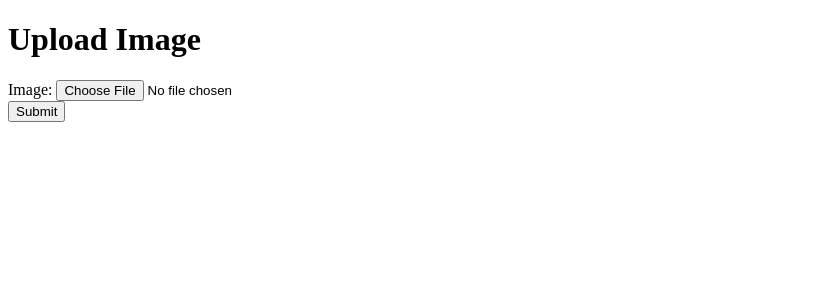
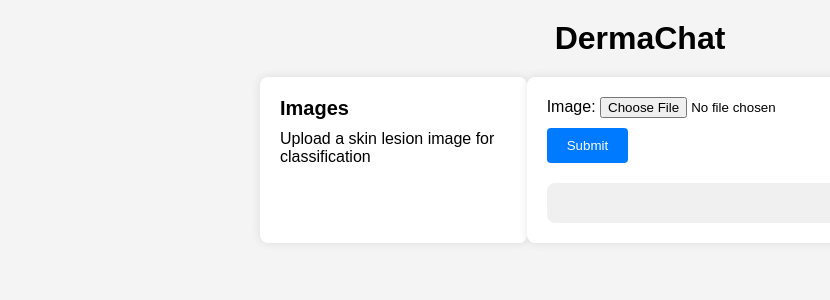
Before and after one commit to FrancescoRec/Dermachat, a Django app: page /dermachat/ in a window 1280 px wide. Shown: the top 300 px of the page, without its empty margins (0-830 px from the left). Run offline with Django 5.2, Linux system fonts and the light colour scheme.

Commit message:
made_style

```diff
--- /dev/null
+++ b/dermachat/static/styles.css
@@ -0,0 +1,75 @@
+/* Reset default browser styles */
+* {
+    margin: 0;
+    padding: 0;
+    box-sizing: border-box;
+}
+
+/* Global styles */
+body {
+    font-family: Arial, sans-serif;
+    background-color: #f4f4f4;
+}
+
+.container {
+    max-width: 800px;
+    margin: 0 auto;
+    padding: 20px;
+}
+
+.header {
+    text-align: center;
+    margin-bottom: 20px;
+}
+
+.content {
+    display: flex;
+}
+
+.sidebar {
+    flex: 1;
+    padding: 20px;
+    background-color: #fff;
+    border-radius: 8px;
+    box-shadow: 0 0 10px rgba(0, 0, 0, 0.1);
+}
+
+.sidebar h2 {
+    font-size: 20px;
+    margin-bottom: 10px;
+}
+
+.main {
+    flex: 2;
+    padding: 20px;
+    background-color: #fff;
+    border-radius: 8px;
+    box-shadow: 0 0 10px rgba(0, 0, 0, 0.1);
+}
+
+form {
+    margin-bottom: 20px;
+}
+
+button[type="submit"] {
+    padding: 10px 20px;
+    background-color: #007bff;
+    color: #fff;
+    border: none;
+    border-radius: 4px;
+    cursor: pointer;
+    margin-top: 10px;
+}
+
+button[type="submit"]:hover {
+    background-color: #0056b3;
+
+
+}
+
+#prediction-result {
+    margin-top: 20px;
+    padding: 20px;
+    background-color: #f0f0f0;
+    border-radius: 8px;
+}
--- a/dermachat/templates/upload_image.html
+++ b/dermachat/templates/upload_image.html
@@ -3,14 +3,53 @@
 <html lang="en">
 <head>
     <meta charset="UTF-8">
-    <title>Upload Image</title>
+    <title>DermaChat</title>
+    <style>
+        /* Your CSS styles here */
+    </style>
 </head>
 <body>
-    <h1>Upload Image</h1>
-    <form method="post" enctype="multipart/form-data">
-        {% csrf_token %}
-        {{ form }}
-        <button type="submit">Submit</button>
-    </form>
+    <div class="container">
+        <div class="header">
+            <h1>DermaChat</h1>
+        </div>
+        <div class="content">
+            <div class="sidebar">
+                <h2>Images</h2>
+                <p>Upload a skin lesion image for classification</p>
+            </div>
+            <div class="main">
+                <form id="upload-form" method="post" action="{% url 'upload_image' %}" enctype="multipart/form-data">
+                    {% csrf_token %}
+                    {{ form }}
+                    <button type="submit">Submit</button>
+                </form>
+                <div id="prediction-result">
+                    <!-- Prediction result will be displayed here -->
+                </div>
+            </div>
+        </div>
+    </div>
+
+    <!-- Include CSS styles -->
+    <link rel="stylesheet" href="{% static 'styles.css' %}">
+
+    <script>
+        document.getElementById('upload-form').addEventListener('submit', function(event) {
+            event.preventDefault();
+            var formData = new FormData(this);
+            fetch('{% url 'upload_image' %}', {
+                method: 'POST',
+                body: formData
+            })
+            .then(response => response.json())
+            .then(data => {
+                // Update prediction result in the DOM using JSON data
+                var resultDiv = document.getElementById('prediction-result');
+                resultDiv.innerHTML = "<h2>" + data.predicted_class + "</h2><p>The probability of the input skin image being classified as malignant is: " + data.prob_true + "</p>";
+            })
+            .catch(error => console.error('Error:', error));
+        });
+    </script>
 </body>
 </html>
--- a/dermachat/urls.py
+++ b/dermachat/urls.py
@@ -2,5 +2,5 @@ from django.urls import path
 from . import views
 
 urlpatterns = [
-    path("", views.dermachat, name='upload_image')
+    path("", views.upload_image, name='upload_image')
 ]
--- a/dermachat/views.py
+++ b/dermachat/views.py
@@ -49,7 +49,7 @@ def preprocess_image(image):
     image = transform(image)
     return image.unsqueeze(0)  # Add batch dimension
 
-def dermachat(request):
+def upload_image(request):
     if request.method == 'POST':
         form = ImageUploadForm(request.POST, request.FILES)
         if form.is_valid():
```
Also changed, not shown: 1 other file.
